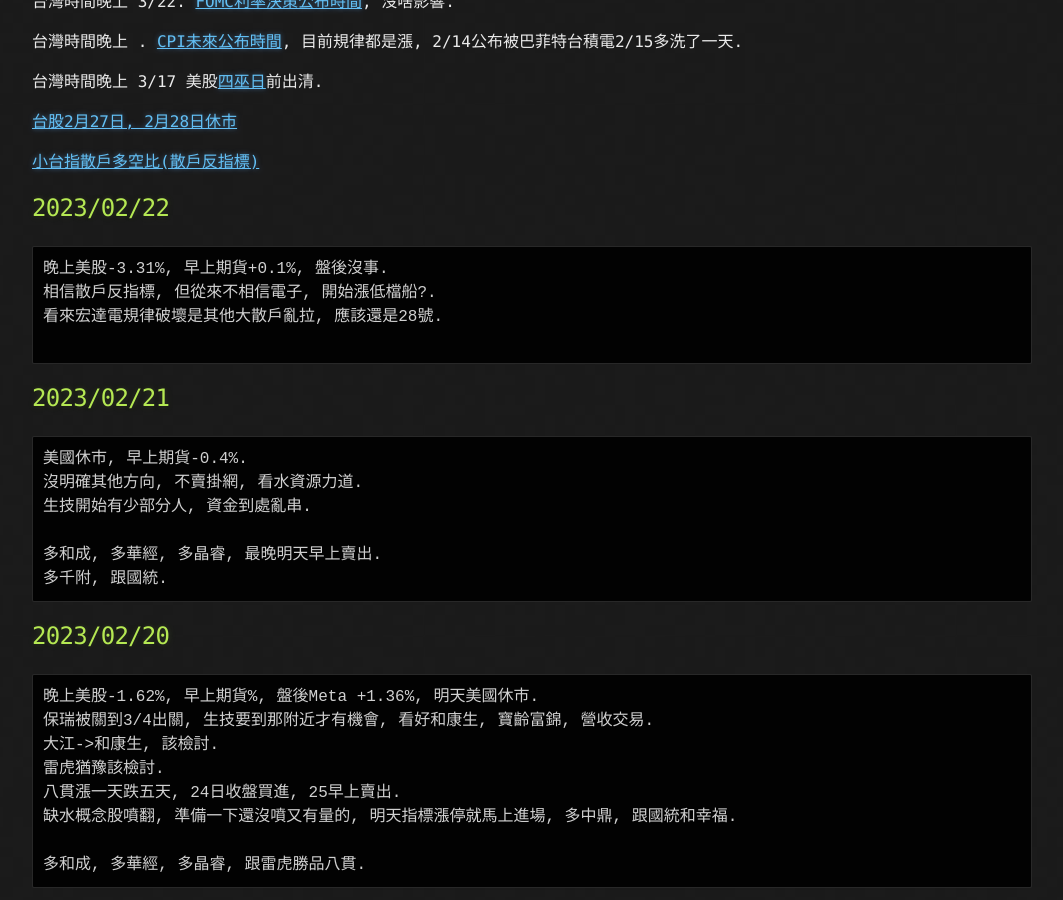
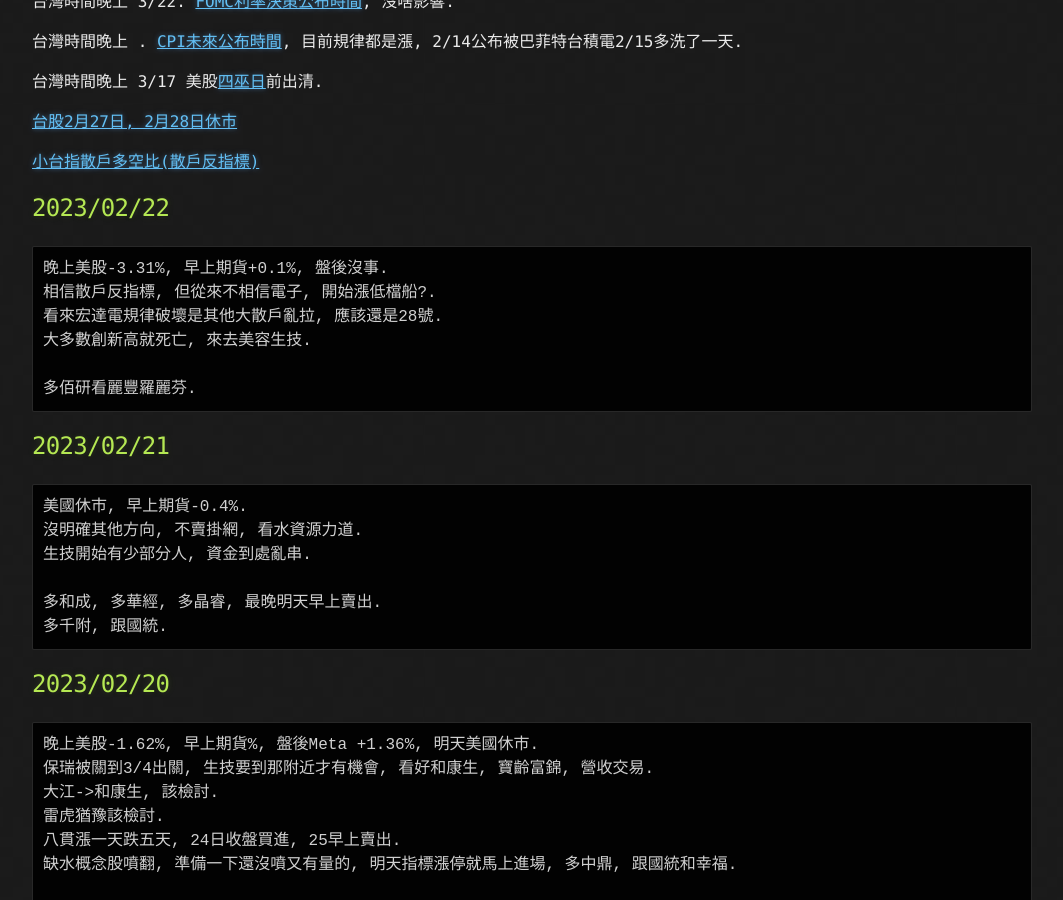
Before and after one commit to lepg5487/Stock_God, a Jekyll site: the page built from index.md, in a window 1280 px wide and 900 px high, scrolled down 428 px. Shown: the whole window, without its empty margins (108-1171 px from the left). Built offline with Jekyll 4.4.1, drawn with Linux system fonts in a browser that asks for light colours; our own code applies the rules of GitHub Pages for plain Markdown files.

Commit message:
Update index.md

````diff
--- a/index.md
+++ b/index.md
@@ -25,7 +25,9 @@
 晚上美股-3.31%, 早上期貨+0.1%, 盤後沒事.
 相信散戶反指標, 但從來不相信電子, 開始漲低檔船?.
 看來宏達電規律破壞是其他大散戶亂拉, 應該還是28號.
-
+大多數創新高就死亡, 來去美容生技.
+
+多佰研看麗豐羅麗芬.
 ```
 
 ## 2023/02/21
````
